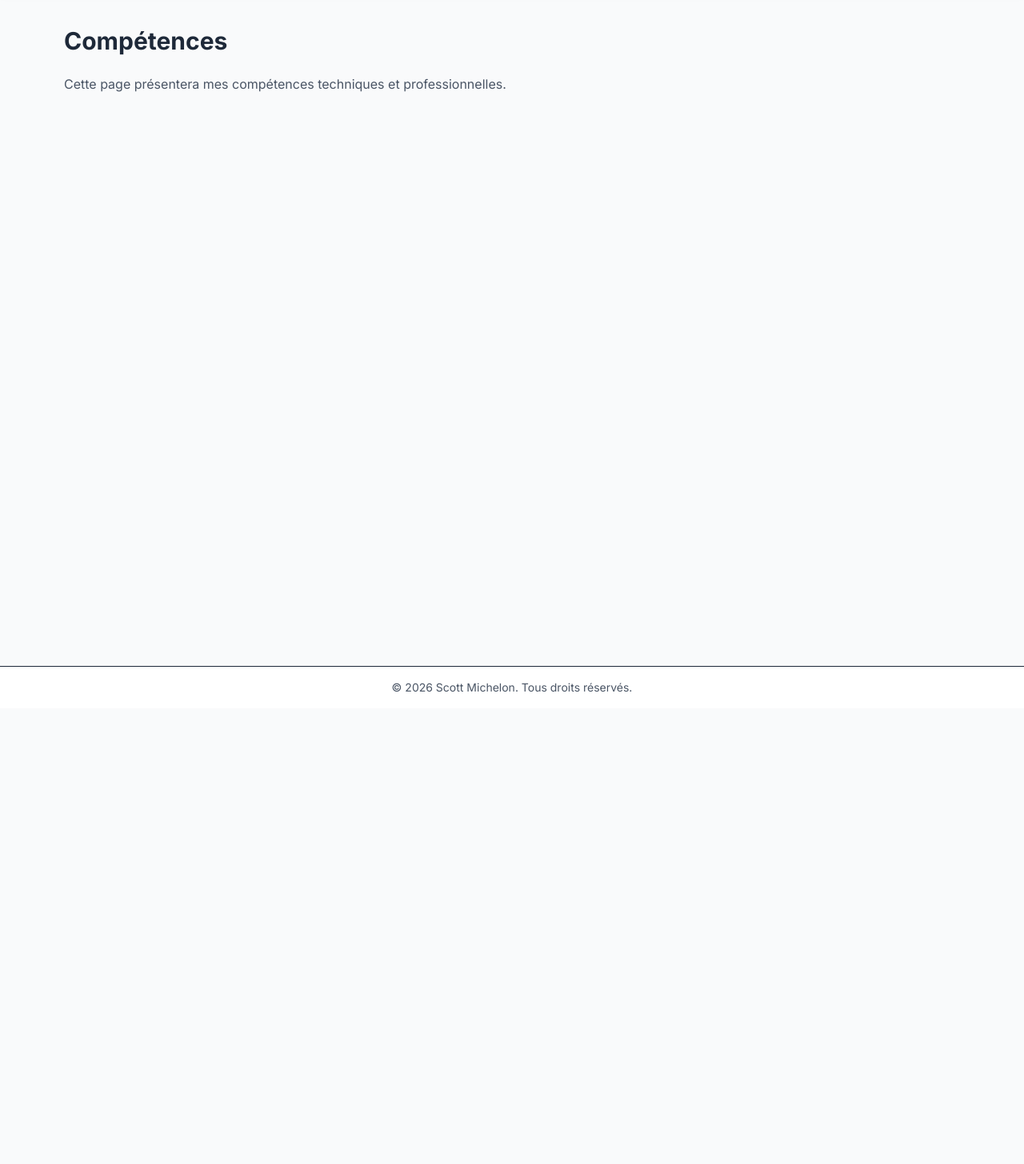
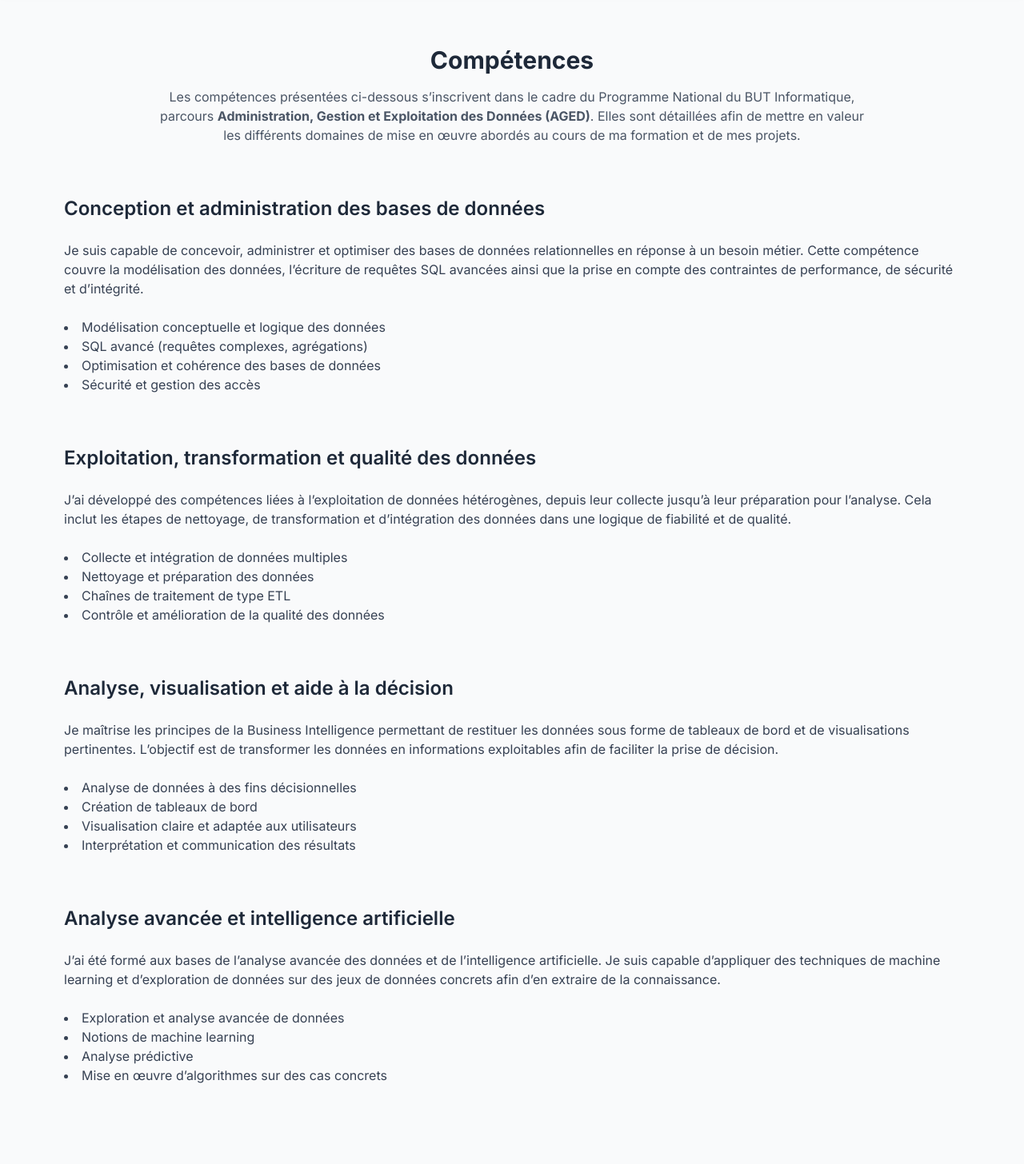
Before and after one commit to MyttocS82/portfolio, a Next.js app: page /competences in a window 1280 px wide. Shown: the part 60-1516 px from the top of the page at 80% size. Before the commit the page ends 946 px from the top, so only its background shows below. Built offline with nearby package versions, Linux system fonts and the light colour scheme.

Commit message:
feat: add detailed skills page aligned with AGED curriculum

```diff
--- a/app/competences/page.tsx
+++ b/app/competences/page.tsx
@@ -1,17 +1,122 @@
-import type {Metadata} from 'next';
+import type { Metadata } from 'next';
 
 export const metadata: Metadata = {
     title: 'Compétences | Portfolio Michelon Scott',
-    description: 'Compétences techniques et transversales de Michelon Scott',
+    description:
+        'Compétences développées en BUT Informatique – parcours Administration, Gestion et Exploitation des Données (AGED)',
 };
 
-export default function CompetencesPage() {
+export default function SkillsPage() {
     return (
-        <section className="max-w-6xl mx-auto px-4 py-10">
-            <h1 className="text-3xl font-bold mb-6">Compétences</h1>
-            <p className="text-gray-600">
-                Cette page présentera mes compétences techniques et professionnelles.
-            </p>
+        <section className="max-w-6xl mx-auto px-4 py-16 space-y-16">
+
+            {/* Introduction */}
+            <header className="text-center space-y-4">
+                <h1 className="text-3xl font-bold">Compétences</h1>
+                <p className="text-gray-600 max-w-4xl mx-auto">
+                    Les compétences présentées ci-dessous s’inscrivent dans le cadre du
+                    Programme National du BUT Informatique, parcours{' '}
+                    <strong>Administration, Gestion et Exploitation des Données (AGED)</strong>.
+                    Elles sont détaillées afin de mettre en valeur les différents domaines
+                    de mise en œuvre abordés au cours de ma formation et de mes projets.
+                </p>
+            </header>
+
+            {/* Bloc 1 */}
+            <section className="space-y-6">
+                <h2 className="text-2xl font-semibold">
+                    Conception et administration des bases de données
+                </h2>
+                <p className="text-gray-700">
+                    Je suis capable de concevoir, administrer et optimiser des bases de
+                    données relationnelles en réponse à un besoin métier. Cette compétence
+                    couvre la modélisation des données, l’écriture de requêtes SQL avancées
+                    ainsi que la prise en compte des contraintes de performance, de sécurité
+                    et d’intégrité.
+                </p>
+
+                <ul className="list-disc list-inside text-gray-700">
+                    <li>Modélisation conceptuelle et logique des données</li>
+                    <li>SQL avancé (requêtes complexes, agrégations)</li>
+                    <li>Optimisation et cohérence des bases de données</li>
+                    <li>Sécurité et gestion des accès</li>
+                </ul>
+            </section>
+
+            {/* Bloc 2 */}
+            <section className="space-y-6">
+                <h2 className="text-2xl font-semibold">
+                    Exploitation, transformation et qualité des données
+                </h2>
+                <p className="text-gray-700">
+                    J’ai développé des compétences liées à l’exploitation de données
+                    hétérogènes, depuis leur collecte jusqu’à leur préparation pour
+                    l’analyse. Cela inclut les étapes de nettoyage, de transformation
+                    et d’intégration des données dans une logique de fiabilité et de qualité.
+                </p>
+
+                <ul className="list-disc list-inside text-gray-700">
+                    <li>Collecte et intégration de données multiples</li>
+                    <li>Nettoyage et préparation des données</li>
+                    <li>Chaînes de traitement de type ETL</li>
+                    <li>Contrôle et amélioration de la qualité des données</li>
+                </ul>
+            </section>
+
+            {/* Bloc 3 */}
+            <section className="space-y-6">
+                <h2 className="text-2xl font-semibold">
+                    Analyse, visualisation et aide à la décision
+                </h2>
+                <p className="text-gray-700">
+                    Je maîtrise les principes de la Business Intelligence permettant de
+                    restituer les données sous forme de tableaux de bord et de
+                    visualisations pertinentes. L’objectif est de transformer les données
+                    en informations exploitables afin de faciliter la prise de décision.
+                </p>
+
+                <ul className="list-disc list-inside text-gray-700">
+                    <li>Analyse de données à des fins décisionnelles</li>
+                    <li>Création de tableaux de bord</li>
+                    <li>Visualisation claire et adaptée aux utilisateurs</li>
+                    <li>Interprétation et communication des résultats</li>
+                </ul>
+            </section>
+
+            {/* Bloc 4 */}
+            <section className="space-y-6">
+                <h2 className="text-2xl font-semibold">
+                    Analyse avancée et intelligence artificielle
+                </h2>
+                <p className="text-gray-700">
+                    J’ai été formé aux bases de l’analyse avancée des données et de
+                    l’intelligence artificielle. Je suis capable d’appliquer des techniques
+                    de machine learning et d’exploration de données sur des jeux de données
+                    concrets afin d’en extraire de la connaissance.
+                </p>
+
+                <ul className="list-disc list-inside text-gray-700">
+                    <li>Exploration et analyse avancée de données</li>
+                    <li>Notions de machine learning</li>
+                    <li>Analyse prédictive</li>
+                    <li>Mise en œuvre d’algorithmes sur des cas concrets</li>
+                </ul>
+            </section>
+
+            {/* Lien vers projets */}
+            <section className="text-center pt-8">
+                <p className="text-gray-600">
+                    Ces compétences ont été mobilisées au travers de projets académiques
+                    concrets, présentés dans la section{' '}
+                    <a
+                        href="/projets"
+                        className="text-blue-600 hover:underline font-medium"
+                    >
+                        Projets
+                    </a>.
+                </p>
+            </section>
+
         </section>
     );
 }
```
